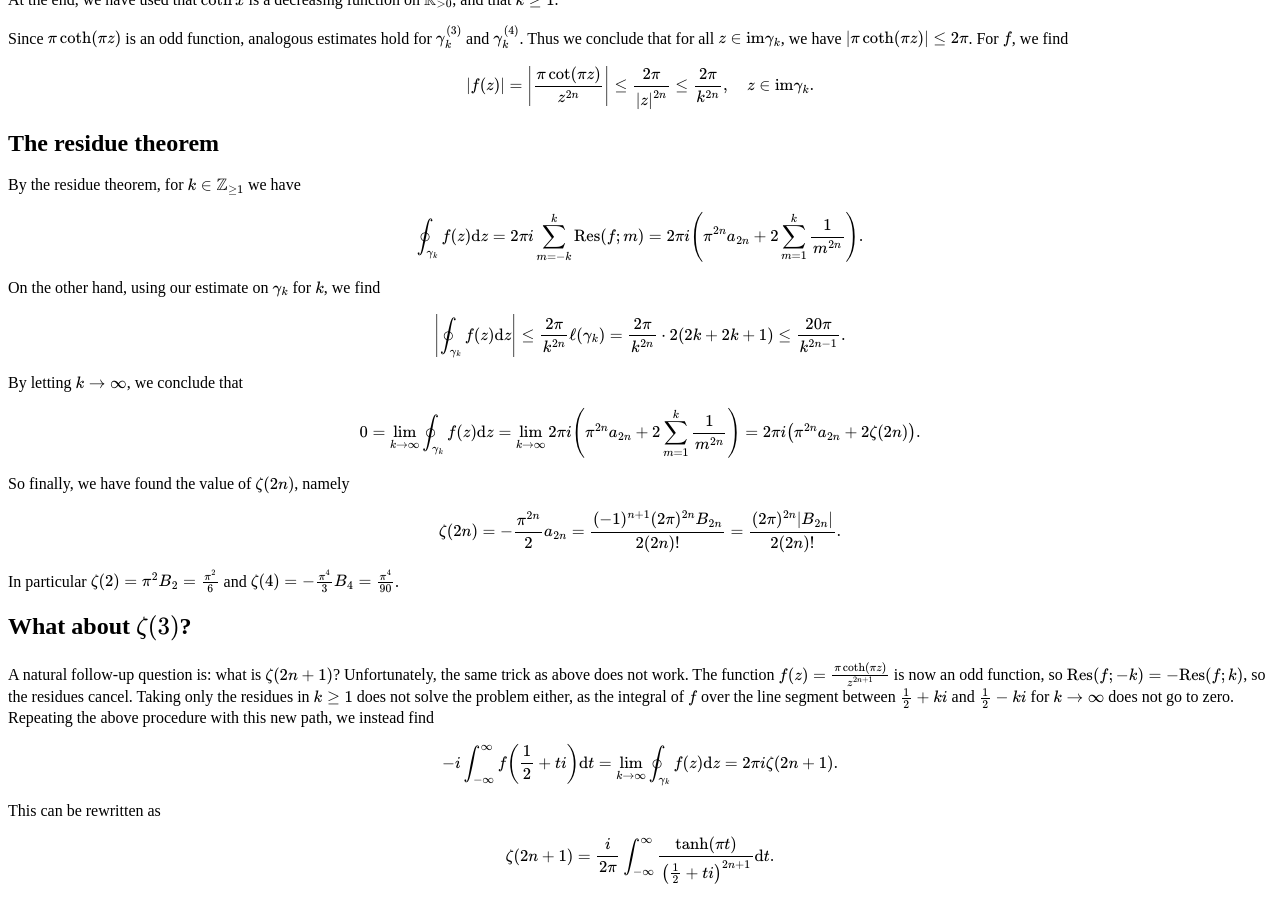
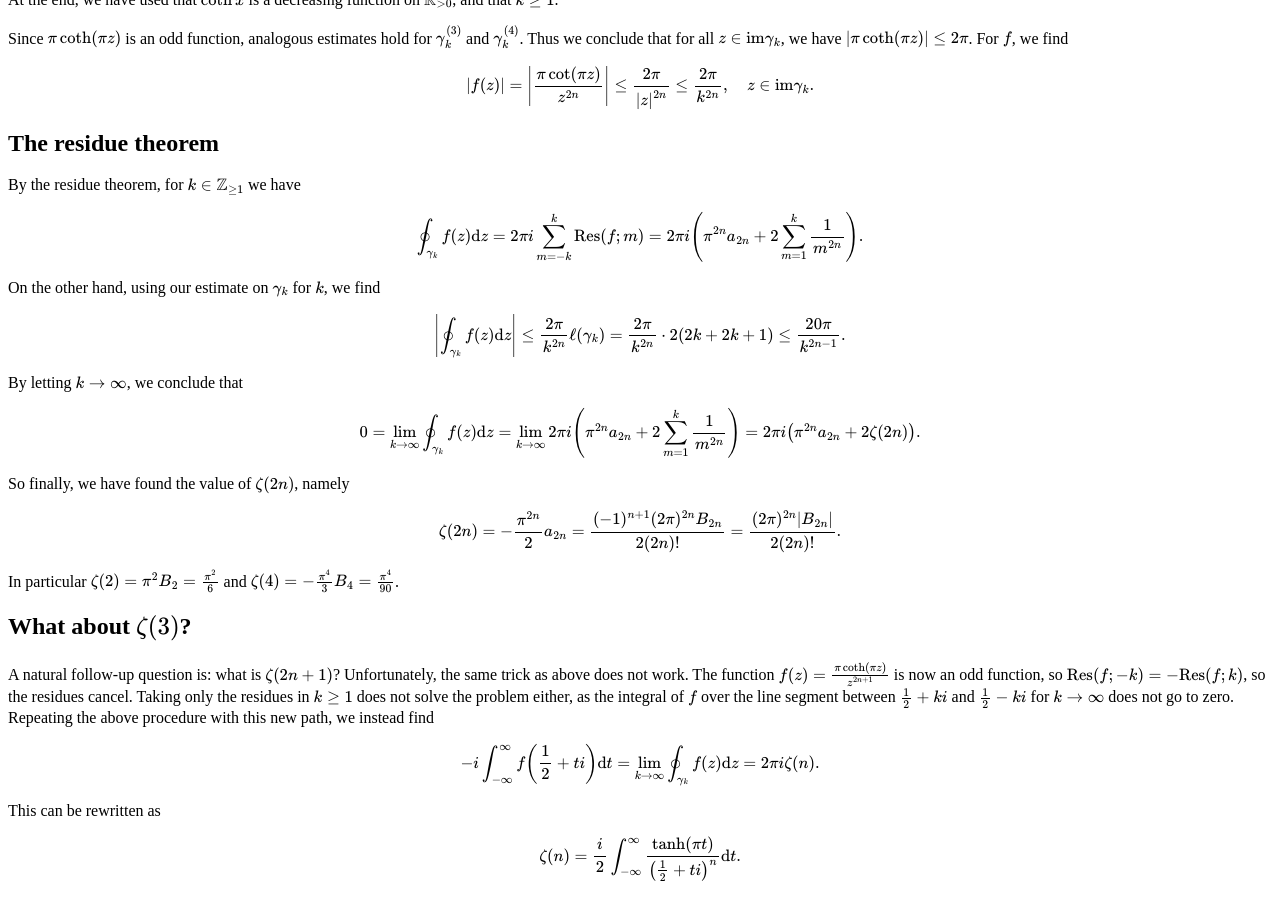
Before and after one commit to nikkistrubbe/nikkistrubbe.github.io, a Jekyll site: the page built from _posts/2024-7-8-basel-problem.md, in a window 1280 px wide and 900 px high, scrolled down 1915 px. Built offline with Jekyll 4.4.1, drawn with Linux system fonts in a browser that asks for light colours.

Commit message:
new expression zeta function

```diff
--- a/_posts/2024-7-8-basel-problem.md
+++ b/_posts/2024-7-8-basel-problem.md
@@ -152,11 +152,11 @@ A natural follow-up question is: what is $\zeta(2n+1)$? Unfortunately, the same
 
 $$
 -i\int_{-\infty}^\infty f\prn{\frac{1}{2}+ti}\d{t} =
-\lim_{k \to \infty} \oint_{\gamma_k}f(z)\d{z} = 2\pi i \zeta(2n+1).
+\lim_{k \to \infty} \oint_{\gamma_k}f(z)\d{z} = 2\pi i \zeta(n).
 $$
 
 This can be rewritten as
 
 $$
-\zeta(2n+1) = \frac{i}{2\pi}\int_{-\infty}^\infty \frac{\tanh(\pi t)}{\prn{\frac{1}{2}+ti}^{2n+1}}\d{t}.
+\zeta(n) = \frac{i}{2}\int_{-\infty}^\infty \frac{\tanh(\pi t)}{\prn{\frac{1}{2}+ti}^{n}}\d{t}.
 $$
```
